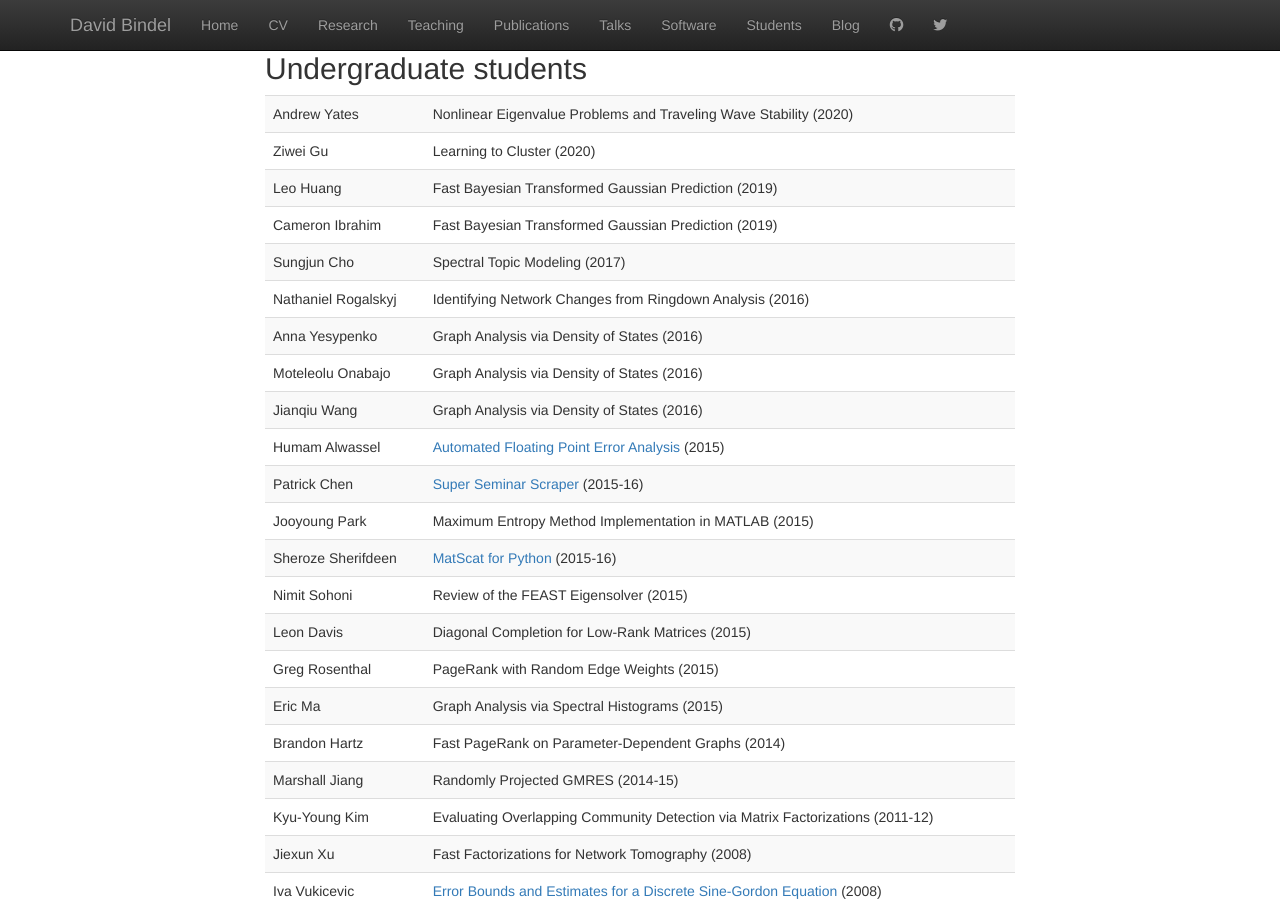
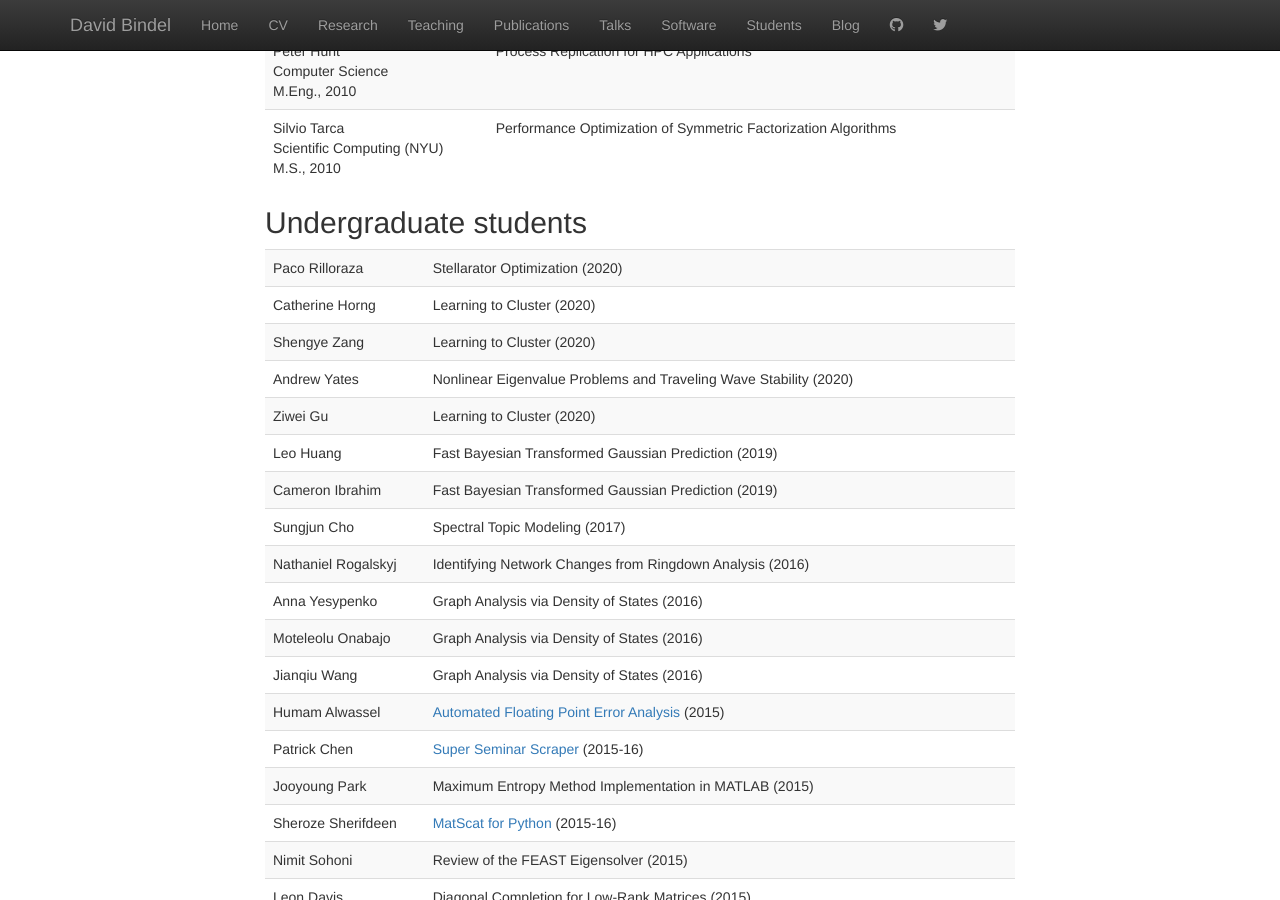
Before and after one commit to dbindel/cornell_web, a Jekyll site: the page built from students.html, in a window 1280 px wide and 900 px high, scrolled down 3826 px. Built offline with Jekyll 4.4.1, drawn with Linux system fonts in a browser that asks for light colours; nearby versions of some CDN libraries; some of the changed text lies outside the part shown.

Commit message:
Update student list.

```diff
--- a/_data/students.yml
+++ b/_data/students.yml
@@ -135,14 +135,37 @@ phd:
 masters:
   -
     degree: meng
+    first: Junyoung
+    last: Lim
+    field: Computer Science
+    where: cornell
+    grad: 2021
+    current: true
+    proj:
+      title: Learning to Cluster
+      when: 2020
+  -
+    degree: meng
+    first: Erik
+    last: Louie
+    field: Computer Science
+    where: cornell
+    grad: 2021
+    current: true
+    proj:
+      title: Learning to Cluster
+      when: 2020
+  -
+    degree: meng
     first: Kevin
     last: Chaudhuri
     field: Computer Science
-    shere: cornell
+    where: cornell
     grad: 2020
-    current: true
+    current: false
     proj:
       title: Matrix exponentials in modeling electron spin resonance spectra
+      when: 2020
   -
     degree: meng
     first: Yuanxi
@@ -479,18 +502,39 @@ masters:
 
 ugrad:
   -
+    first: Paco
+    last: Rilloraza
+    when: 2020
+    where: cornell
+    current: true
+    proj: Stellarator Optimization
+  -
+    first: Catherine
+    last: Horng
+    when: 2020
+    where: cornell
+    current: true
+    proj: Learning to Cluster
+  -
+    first: Shengye
+    last: Zang
+    when: 2020
+    where: cornell
+    current: true
+    proj: Learning to Cluster
+  -
     first: Andrew
     last: Yates
     when: 2020
     where: cornell
-    current: true
+    current: false
     proj: Nonlinear Eigenvalue Problems and Traveling Wave Stability
   -
     first: Ziwei
     last: Gu
     when: 2020
     where: cornell
-    current: true
+    current: false
     proj: Learning to Cluster
   -
     first: Leo
@@ -504,7 +548,7 @@ ugrad:
     last: Ibrahim
     when: 2019
     where: cornell
-    current: true
+    current: false
     proj: Fast Bayesian Transformed Gaussian Prediction
   -
     first: Sungjun
```
